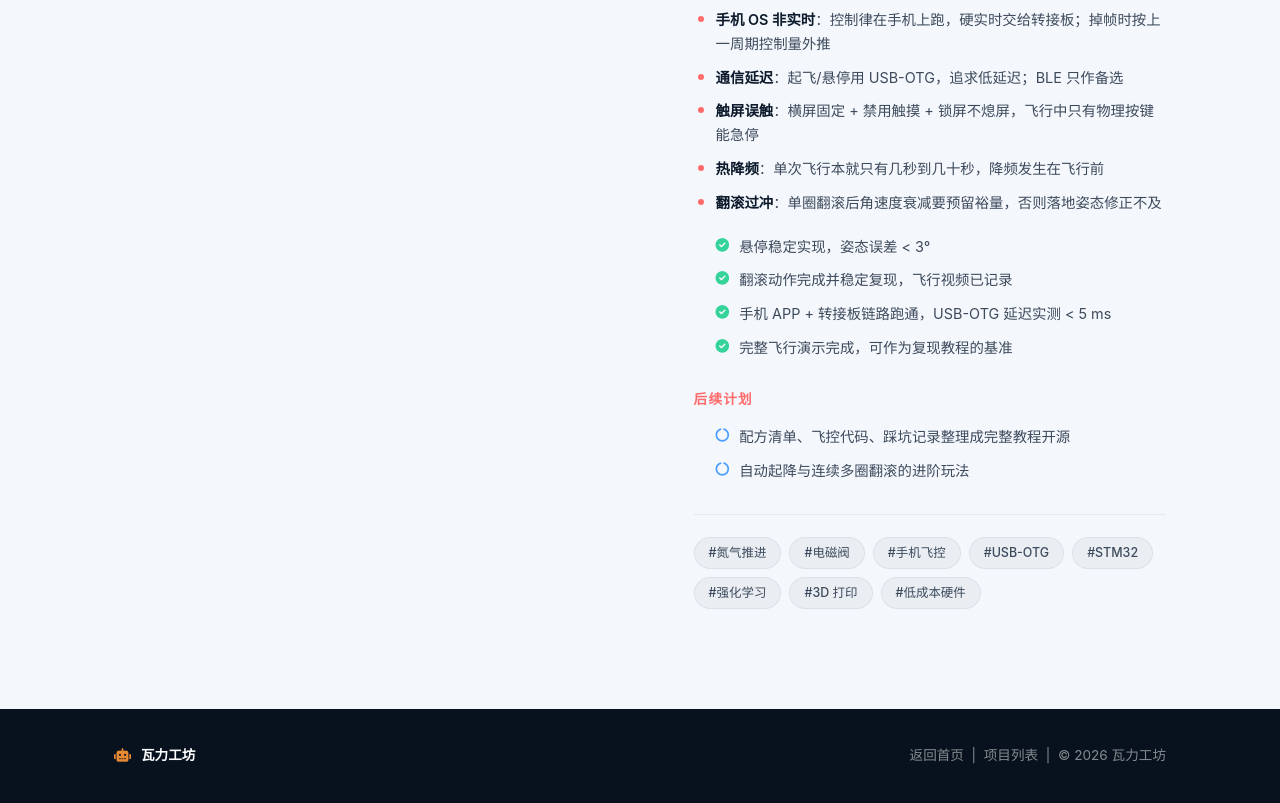
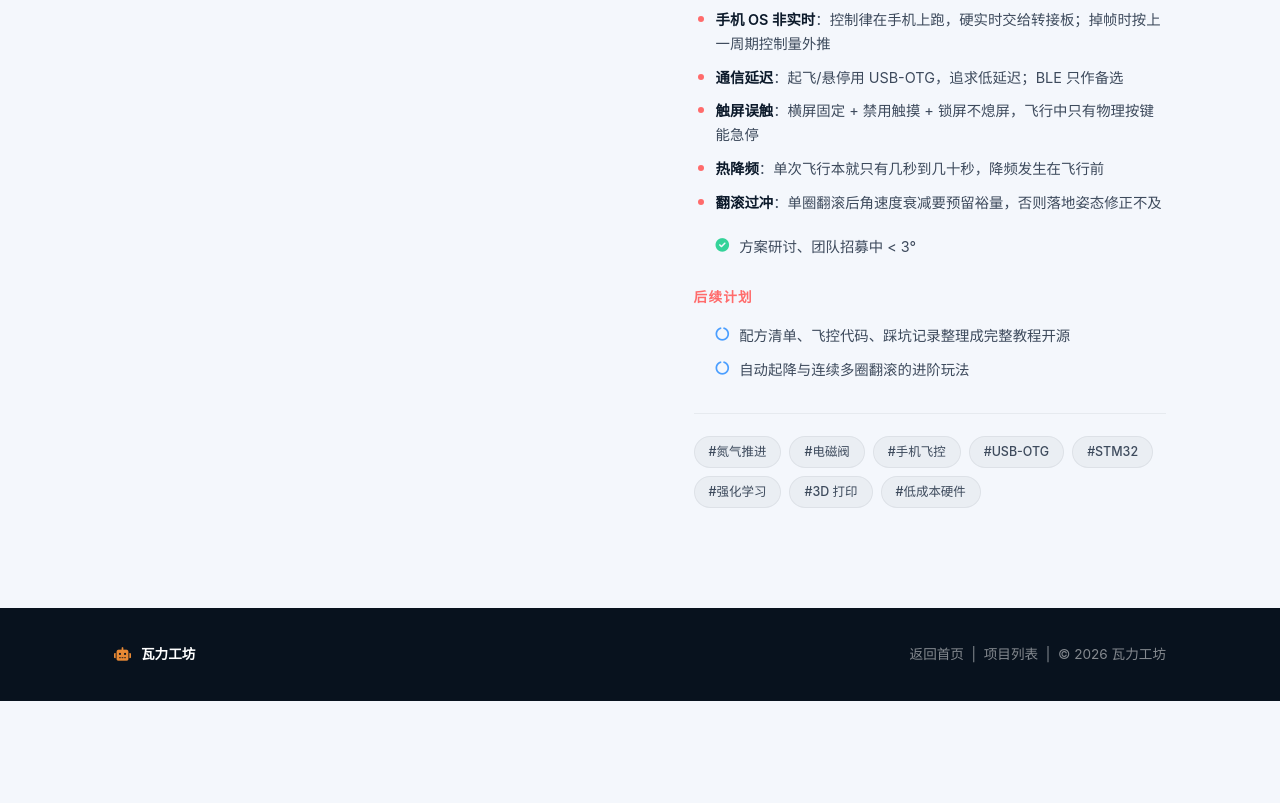
Before and after one commit to EmbodiedAI-Group/WALL-E-Workshop, a plain HTML site: page project-2.html in a window 1280 px wide. Shown: the part 2184-2987 px from the top of the page. After the commit the page ends 2885 px from the top, so only its background shows below. Drawn offline with Linux system fonts and the light colour scheme.

Commit message:
Add new progress item for team recruitment discussion

```diff
--- a/project-2.html
+++ b/project-2.html
@@ -234,10 +234,7 @@ img{max-width:100%;display:block}
 </ul>
 
 <ul class="progress">
-<li class="done"><i class="fas fa-circle-check"></i> 悬停稳定实现，姿态误差 &lt; 3°</li>
-<li class="done"><i class="fas fa-circle-check"></i> 翻滚动作完成并稳定复现，飞行视频已记录</li>
-<li class="done"><i class="fas fa-circle-check"></i> 手机 APP + 转接板链路跑通，USB-OTG 延迟实测 &lt; 5 ms</li>
-<li class="done"><i class="fas fa-circle-check"></i> 完整飞行演示完成，可作为复现教程的基准</li>
+<li class="done"><i class="fas fa-circle-check"></i> 方案研讨、团队招募中 &lt; 3°</li>
 </ul>
 
 <h4>后续计划</h4>
```
